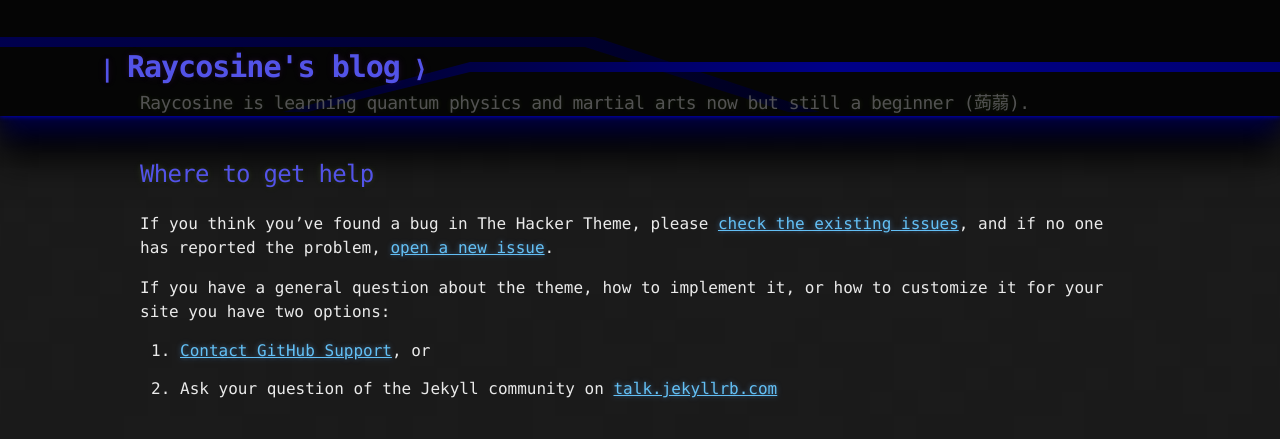
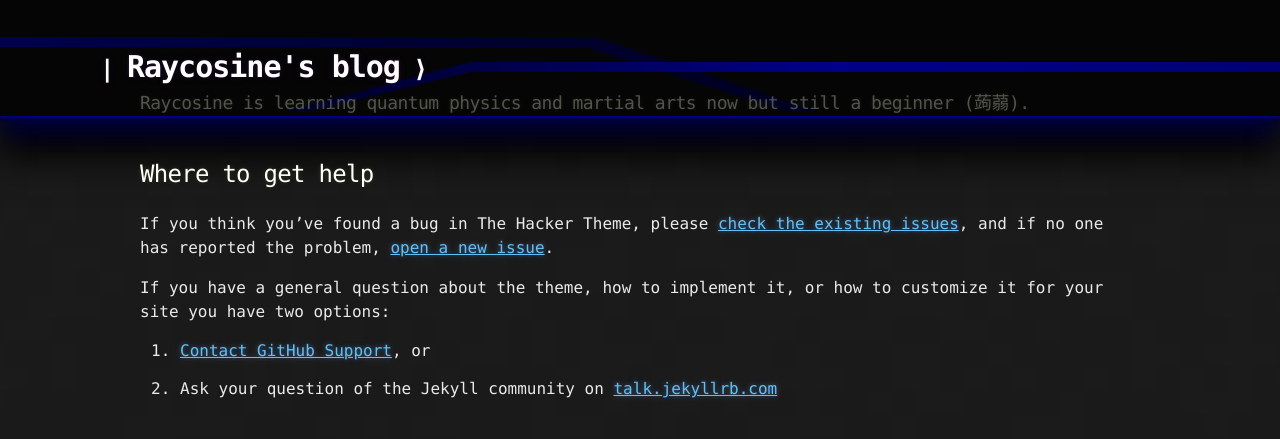
Before and after one commit to Raycosine/raycosine.github.io, a Jekyll site: the page built from docs/SUPPORT.md, in a window 1280 px wide. Shown: the top 439 px of the page. Built offline with Jekyll 4.4.1, drawn with Linux system fonts in a browser that asks for light colours; our own code applies the rules of GitHub Pages for plain Markdown files.

Commit message:
Update _sass/_default_colors.scss

```diff
--- a/_sass/_default_colors.scss
+++ b/_sass/_default_colors.scss
@@ -3,7 +3,7 @@ $alto: #d0d0d0;
 $bouquet: #aa759f;
 $chelsea-cucumber: #90a959;
 $cod-grey: #151515;
-$conifer: #5353e8;
+$conifer: #ffffff;//#5353e8;
 $dove-grey: #666;
 $gallery: #eaeaea;
 $grey: #888;
```
